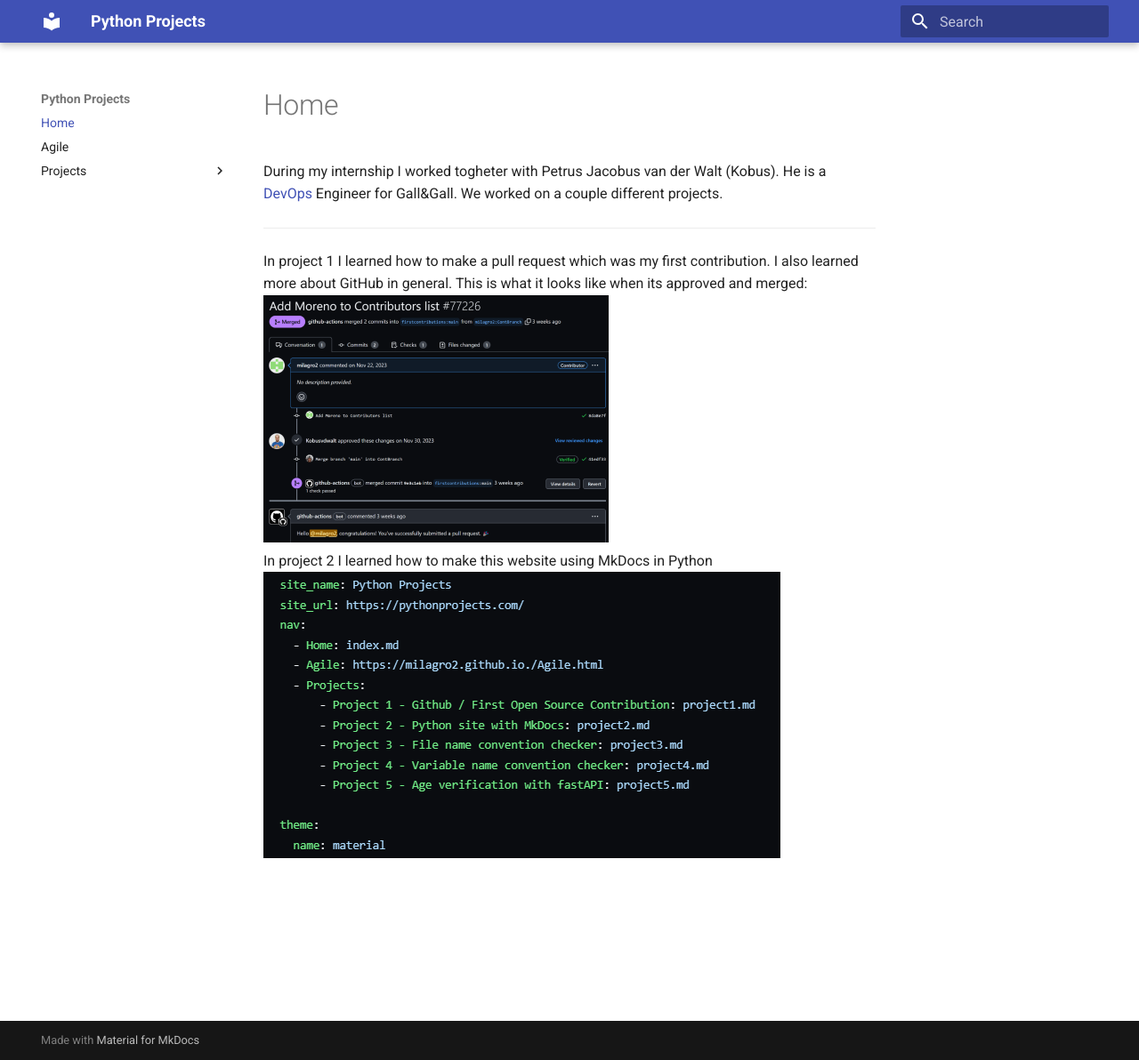
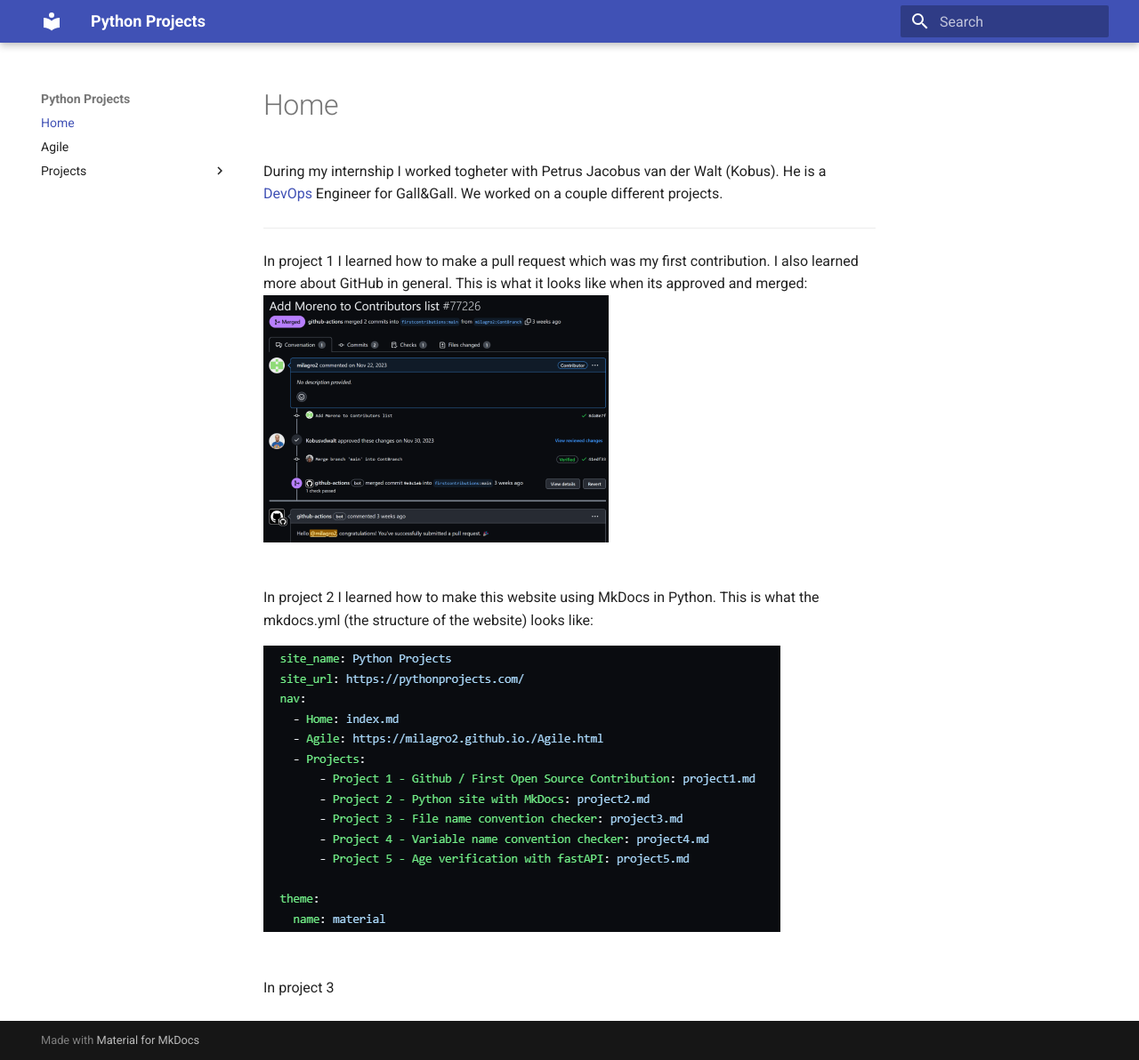
Before and after one commit to milagro2/pythonsite, an MkDocs documentation site: the page built from docs/index.md, in a window 1280 px wide and 1192 px high. Shown: the whole window at 89% size. Built offline with MkDocs 1.6.1 and Material for MkDocs 9.7.7, drawn with Linux system fonts in a browser that asks for light colours.

Commit message:
Update index.md

```diff
--- a/docs/index.md
+++ b/docs/index.md
@@ -7,6 +7,12 @@
 In project 1 I learned how to make a pull request which was my first contribution. I also learned more about GitHub in general. This is what it looks like when its approved and merged:
 <br>
 ![Github Contribution](img/contri2.png)
+
 <br>
-In project 2 I learned how to make this website using MkDocs in Python
+In project 2 I learned how to make this website using MkDocs in Python. This is what the mkdocs.yml (the structure of the website) looks like:
+<br>
+
 ![MkDocs](img/proj2.png)
+
+<br>
+In project 3
```
